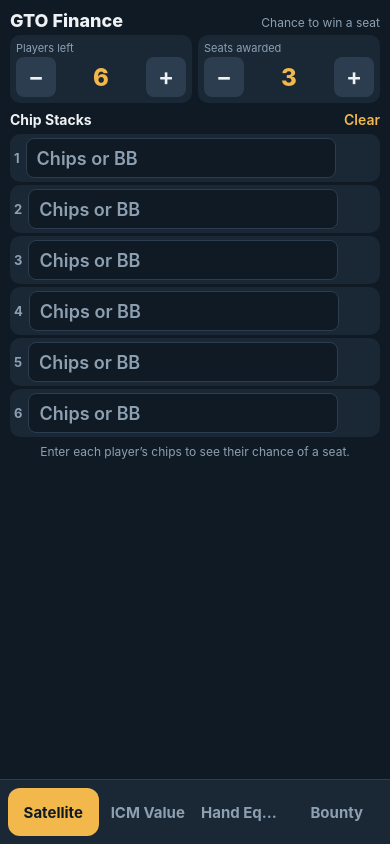
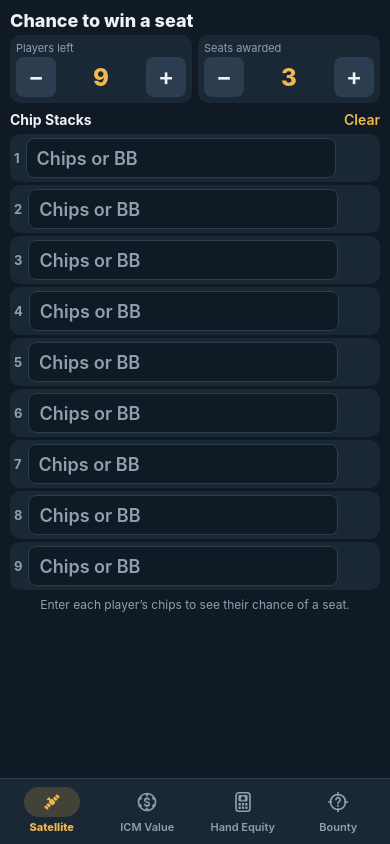
Before and after one commit to kkhuong/icm-calculator, a React Native app: screen / in a window 390 px wide. Built offline with nearby package versions, Linux system fonts and the light colour scheme.

Commit message:
custom icons

```diff
--- a/package.json
+++ b/package.json
@@ -8,7 +8,8 @@
     "expo-status-bar": "~57.0.1",
     "react": "19.2.3",
     "react-native": "0.86.3",
-    "react-native-safe-area-context": "~5.7.0"
+    "react-native-safe-area-context": "~5.7.0",
+    "react-native-svg": "15.15.4"
   },
   "scripts": {
     "start": "expo start",
--- a/src/App.js
+++ b/src/App.js
@@ -1,17 +1,23 @@
 import React, { useEffect, useState } from 'react';
 import { View, Text, Pressable, Keyboard, StatusBar, StyleSheet } from 'react-native';
 import { SafeAreaProvider, useSafeAreaInsets } from 'react-native-safe-area-context';
+import CalculatorSpadeIcon from './components/icons/CalculatorSpadeIcon';
+import SatelliteIcon from './components/icons/SatelliteIcon';
+import MysteryBountyIcon from './components/icons/MysteryBountyIcon';
+import ChipDollarIcon from './components/icons/ChipDollarIcon';
 import SatelliteScreen from './screens/SatelliteScreen';
 import IcmScreen from './screens/IcmScreen';
 import EquityScreen from './screens/EquityScreen';
 import BountyScreen from './screens/BountyScreen';
 import { C } from './theme';
 
+// Tab icons are custom SVGs in components/icons (taking size and color), so they look the same
+// on iOS and Android.
 const TABS = [
-  { id: 'sat', label: 'Satellite', Screen: SatelliteScreen },
-  { id: 'icm', label: 'ICM Value', Screen: IcmScreen },
-  { id: 'eq', label: 'Hand Equity', Screen: EquityScreen },
-  { id: 'mb', label: 'Bounty', Screen: BountyScreen },
+  { id: 'sat', label: 'Satellite', Screen: SatelliteScreen, Icon: SatelliteIcon },
+  { id: 'icm', label: 'ICM Value', Screen: IcmScreen, Icon: ChipDollarIcon },
+  { id: 'eq', label: 'Hand Equity', Screen: EquityScreen, Icon: CalculatorSpadeIcon },
+  { id: 'mb', label: 'Bounty', Screen: BountyScreen, Icon: MysteryBountyIcon },
 ];
 
 function Main() {
@@ -37,13 +43,18 @@
       ))}
       {!kb && (
         <View style={[st.bar, { paddingBottom: Math.max(insets.bottom, 8) }]}>
-          {TABS.map((t) => (
-            <Pressable key={t.id} style={st.tab} onPress={() => setTab(t.id)}>
-              <View style={[st.pill, tab === t.id && st.pillOn]}>
-                <Text style={[st.label, tab === t.id && st.labelOn]} numberOfLines={1} adjustsFontSizeToFit>{t.label}</Text>
-              </View>
-            </Pressable>
-          ))}
+          {TABS.map((t) => {
+            const on = tab === t.id;
+            return (
+              <Pressable key={t.id} style={st.tab} onPress={() => setTab(t.id)}
+                accessibilityRole="tab" accessibilityState={{ selected: on }} accessibilityLabel={t.label}>
+                <View style={[st.iconPill, on && st.iconPillOn]}>
+                  <t.Icon size={22} color={on ? C.amber : C.dim} />
+                </View>
+                <Text style={[st.label, on && st.labelOn]} numberOfLines={1} adjustsFontSizeToFit>{t.label}</Text>
+              </Pressable>
+            );
+          })}
         </View>
       )}
     </View>
@@ -62,10 +73,11 @@
   root: { flex: 1, backgroundColor: C.bg },
   screen: { flex: 1 },
   hidden: { display: 'none' },
-  bar: { flexDirection: 'row', backgroundColor: C.card, borderTopWidth: 1, borderTopColor: C.line, paddingTop: 8, paddingHorizontal: 8, gap: 4 },
-  tab: { flex: 1 },
-  pill: { height: 48, borderRadius: 12, alignItems: 'center', justifyContent: 'center' },
-  pillOn: { backgroundColor: C.amber },
-  label: { color: C.dim, fontSize: 15, fontWeight: '700', paddingHorizontal: 4 },
-  labelOn: { color: C.ink },
+  bar: { flexDirection: 'row', backgroundColor: C.card, borderTopWidth: 1, borderTopColor: C.line, paddingTop: 6, paddingHorizontal: 4 },
+  tab: { flex: 1, alignItems: 'center', paddingVertical: 2 },
+  // Soft amber pill behind the active tab's icon.
+  iconPill: { width: 56, height: 30, borderRadius: 15, alignItems: 'center', justifyContent: 'center' },
+  iconPillOn: { backgroundColor: 'rgba(242, 184, 75, 0.18)' },
+  label: { color: C.dim, fontSize: 11, fontWeight: '600', marginTop: 3, paddingHorizontal: 2 },
+  labelOn: { color: C.amber, fontWeight: '800' },
 });
--- a/src/components/RowButtons.js
+++ b/src/components/RowButtons.js
@@ -11,11 +11,13 @@
   );
 }
 
-// Small "✕" at the start of a list row.
+// "✕" button at the start of a list row that removes the row. Filled like the −/+ buttons so it
+// reads as tappable, and dims while pressed.
 export function RemoveButton({ onPress }) {
   return (
-    <Pressable onPress={onPress} hitSlop={8}>
-      <Text style={st.del}>✕</Text>
+    <Pressable onPress={onPress} hitSlop={6} accessibilityRole="button" accessibilityLabel="Remove row"
+      style={({ pressed }) => [st.del, pressed && st.pressed]}>
+      <Text style={st.delText}>✕</Text>
     </Pressable>
   );
 }
@@ -23,5 +25,7 @@
 const st = StyleSheet.create({
   add: { height: 40, borderRadius: 10, borderWidth: 1, borderColor: C.line, alignItems: 'center', justifyContent: 'center', marginTop: 2 },
   addText: { color: C.amber, fontSize: 15, fontWeight: '700' },
-  del: { color: C.dim, fontSize: 16, width: 22, textAlign: 'center' },
+  del: { width: 30, height: 30, borderRadius: 8, backgroundColor: C.line, alignItems: 'center', justifyContent: 'center' },
+  delText: { color: C.text, fontSize: 14, fontWeight: '700' },
+  pressed: { opacity: 0.5 },
 });
--- a/src/components/Screen.js
+++ b/src/components/Screen.js
@@ -3,23 +3,23 @@
 import { C } from '../theme';
 import { s } from '../styles';
 
-// "GTO Finance" heading with a subtitle on the right, or any element passed as `right`.
-export function ScreenTitle({ subtitle, right }) {
+// Screen heading on the left (optional) and an optional element, like a Clear action, on the right.
+export function ScreenTitle({ title, right }) {
   return (
     <View style={st.titleRow}>
-      <Text style={st.title}>GTO Finance</Text>
-      {right ?? <Text style={s.sub}>{subtitle}</Text>}
+      {title ? <Text style={st.title}>{title}</Text> : <View />}
+      {right}
     </View>
   );
 }
 
 // Scrolling form screen that stays clear of the keyboard, with the title row on top.
-export default function FormScreen({ subtitle, children }) {
+export default function FormScreen({ title, children }) {
   return (
     <View style={s.safe}>
       <KeyboardAvoidingView style={st.fill} behavior={Platform.OS === 'ios' ? 'padding' : undefined}>
         <ScrollView contentContainerStyle={s.scroll} keyboardShouldPersistTaps="handled" keyboardDismissMode="interactive">
-          <ScreenTitle subtitle={subtitle} />
+          <ScreenTitle title={title} />
           {children}
         </ScrollView>
       </KeyboardAvoidingView>
--- /dev/null
+++ b/src/components/icons/CalculatorSpadeIcon.js
@@ -0,0 +1,22 @@
+import React from 'react';
+import Svg, { Path, Rect } from 'react-native-svg';
+
+// Calculator with a spade cut out of its display (Hand Equity tab). Drawn on a 24×24 grid in a
+// single colour so it can be tinted like the SF/Material tab symbols.
+export default function CalculatorSpadeIcon({ size = 24, color = '#000' }) {
+  return (
+    <Svg width={size} height={size} viewBox="0 0 24 24">
+      <Rect x={4.4} y={1.9} width={15.2} height={20.2} rx={3} fill="none" stroke={color} strokeWidth={1.8} />
+      {/* display, with the spade as a hole (evenodd) so the background shows through */}
+      <Path
+        fill={color}
+        fillRule="evenodd"
+        d="M8.2 4.4h7.6a1.2 1.2 0 0 1 1.2 1.2v4.6a1.2 1.2 0 0 1-1.2 1.2H8.2A1.2 1.2 0 0 1 7 10.2V5.6a1.2 1.2 0 0 1 1.2-1.2z M12 5.1c-1.2 1.2-2.4 2-2.4 3.2 0 .8.6 1.4 1.4 1.4.4 0 .7-.2.9-.5l-.4 1.3h1l-.4-1.3c.2.3.5.5.9.5.8 0 1.4-.6 1.4-1.4 0-1.2-1.2-2-2.4-3.2z"
+      />
+      {/* 3×2 keypad */}
+      {[13.2, 16.9].map((y) => [7, 10.7, 14.4].map((x) => (
+        <Rect key={`${x}-${y}`} x={x} y={y} width={2.6} height={2.6} rx={0.6} fill={color} />
+      )))}
+    </Svg>
+  );
+}
--- /dev/null
+++ b/src/components/icons/ChipDollarIcon.js
@@ -0,0 +1,26 @@
+import React from 'react';
+import Svg, { Circle, Path } from 'react-native-svg';
+
+// Poker chip with a dollar sign in the middle (ICM Value tab): chips turned into money. Drawn on a
+// 24×24 grid in a single colour so it can be tinted like the other tab icons.
+export default function ChipDollarIcon({ size = 24, color = '#000' }) {
+  return (
+    <Svg width={size} height={size} viewBox="0 0 24 24">
+      <Circle cx={12} cy={12} r={9.3} fill="none" stroke={color} strokeWidth={1.8} />
+      {/* six edge spots, every 60° */}
+      <Path
+        d="M12 2.7v2.4M12 18.9v2.4M3.95 7.35l2.08 1.2M17.97 15.45l2.08 1.2M3.95 16.65l2.08-1.2M17.97 8.55l2.08-1.2"
+        stroke={color}
+        strokeWidth={3}
+      />
+      {/* dollar sign */}
+      <Path
+        d="M14.5 9.7c-.4-.9-1.3-1.45-2.5-1.45-1.45 0-2.5.8-2.5 1.85 0 2.6 5.05 1.3 5.05 4 0 1.15-1.1 2-2.6 2-1.25 0-2.2-.55-2.6-1.55M12 6.8v1.5M12 15.7v1.5"
+        fill="none"
+        stroke={color}
+        strokeWidth={1.7}
+        strokeLinecap="round"
+      />
+    </Svg>
+  );
+}
--- /dev/null
+++ b/src/components/icons/MysteryBountyIcon.js
@@ -0,0 +1,17 @@
+import React from 'react';
+import Svg, { Circle, Path } from 'react-native-svg';
+
+// Crosshair scope with a question mark in the sight (Bounty tab): a bounty whose prize is a
+// mystery. Drawn on a 24×24 grid in a single colour so it can be tinted like the other tab icons.
+export default function MysteryBountyIcon({ size = 24, color = '#000' }) {
+  return (
+    <Svg width={size} height={size} viewBox="0 0 24 24">
+      <Circle cx={12} cy={12} r={8.2} fill="none" stroke={color} strokeWidth={1.8} />
+      {/* crosshair ticks */}
+      <Path d="M12 1.6v3M12 19.4v3M1.6 12h3M19.4 12h3" fill="none" stroke={color} strokeWidth={1.8} strokeLinecap="round" />
+      {/* question mark */}
+      <Path d="M9.8 9.5a2.3 2.3 0 1 1 3.3 2.1c-.7.3-1.1.8-1.1 1.6v.3" fill="none" stroke={color} strokeWidth={1.8} strokeLinecap="round" />
+      <Circle cx={12} cy={16.2} r={1.1} fill={color} />
+    </Svg>
+  );
+}
--- /dev/null
+++ b/src/components/icons/SatelliteIcon.js
@@ -0,0 +1,26 @@
+import React from 'react';
+import Svg, { G, Path, Rect } from 'react-native-svg';
+
+// Satellite (Satellite tab): body with a dish on top and two-cell solar panels either side, tilted
+// 45°. Drawn on a 24×24 grid in a single colour so it can be tinted like the other tab icons.
+export default function SatelliteIcon({ size = 24, color = '#000' }) {
+  return (
+    <Svg width={size} height={size} viewBox="0 0 24 24">
+      <G fill={color} transform="translate(12 12) scale(0.92) rotate(-45) translate(-12 -12)">
+        {/* solar panels */}
+        <Rect x={1.2} y={9.6} width={3.1} height={4.8} rx={0.5} />
+        <Rect x={4.9} y={9.6} width={3.1} height={4.8} rx={0.5} />
+        <Rect x={16} y={9.6} width={3.1} height={4.8} rx={0.5} />
+        <Rect x={19.7} y={9.6} width={3.1} height={4.8} rx={0.5} />
+        {/* struts */}
+        <Rect x={7.6} y={11.35} width={2.2} height={1.3} />
+        <Rect x={14.2} y={11.35} width={2.2} height={1.3} />
+        {/* body */}
+        <Rect x={9.4} y={8.6} width={5.2} height={6.8} rx={1.1} />
+        {/* dish on a short mast */}
+        <Rect x={11.35} y={5.6} width={1.3} height={3.2} />
+        <Path d="M9.6 5.4a2.4 2.4 0 0 0 4.8 0z" />
+      </G>
+    </Svg>
+  );
+}
--- a/src/screens/BountyScreen.js
+++ b/src/screens/BountyScreen.js
@@ -59,7 +59,7 @@
   if (!loaded) return <View style={s.safe} />;
 
   return (
-    <FormScreen subtitle="Mystery bounty value">
+    <FormScreen title="Mystery bounty value">
       <View style={st.card}>
         <Text style={st.cardLabel}>Each knockout's expected worth</Text>
         <Text style={st.ev}>{stats.count ? money(stats.ev) : '–'}</Text>
--- a/src/screens/EquityScreen.js
+++ b/src/screens/EquityScreen.js
@@ -124,7 +124,7 @@
   return (
     <View style={s.safe}>
       <ScrollView contentContainerStyle={s.scroll} keyboardShouldPersistTaps="handled">
-        <ScreenTitle right={<TextAction label="Clear" onPress={reset} />} />
+        <ScreenTitle title="Calculate hand equity" right={<TextAction label="Clear" onPress={reset} />} />
 
         <View style={st.seg}>
           {GAMES.map(([g, label]) => (
--- a/src/screens/IcmScreen.js
+++ b/src/screens/IcmScreen.js
@@ -18,7 +18,7 @@
 // Fair (ICM) dollar value of each stack given the payout structure.
 export default function IcmScreen() {
   const [{ players, places, stacks, prizes }, update, loaded] = usePersistentState(STORAGE_KEY, {
-    players: 6, places: 3, stacks: Array(6).fill(''), prizes: Array(MAX_PLAYERS).fill(''),
+    players: 9, places: 3, stacks: Array(9).fill(''), prizes: Array(MAX_PLAYERS).fill(''),
   });
 
   const setPlayers = (n) => update((cur) => ({
@@ -49,7 +49,7 @@
   if (!loaded) return <View style={s.safe} />;
 
   return (
-    <FormScreen subtitle="Fair value of each stack">
+    <FormScreen title="Fair value of each stack">
       <StepperRow>
         <Stepper label="Players left" value={players} min={2} max={MAX_PLAYERS} onChange={setPlayers} />
         <Stepper label="Paid places" value={places} min={1} max={players} onChange={(n) => update({ places: n })} />
--- a/src/screens/SatelliteScreen.js
+++ b/src/screens/SatelliteScreen.js
@@ -17,7 +17,7 @@
 // Chance each player finishes in the top `paid` places, i.e. wins a seat.
 export default function SatelliteScreen() {
   const [{ players, paid, stacks }, update, loaded] = usePersistentState(STORAGE_KEY, {
-    players: 6, paid: 3, stacks: Array(6).fill(''),
+    players: 9, paid: 3, stacks: Array(9).fill(''),
   });
 
   const setPlayers = (n) => update((cur) => ({
@@ -35,7 +35,7 @@
   if (!loaded) return <View style={s.safe} />;
 
   return (
-    <FormScreen subtitle="Chance to win a seat">
+    <FormScreen title="Chance to win a seat">
       <StepperRow>
         <Stepper label="Players left" value={players} min={2} max={MAX_PLAYERS} onChange={setPlayers} />
         <Stepper label="Seats awarded" value={paid} min={1} max={players - 1} onChange={(n) => update({ paid: n })} />
```
Also changed, not shown: 1 other file (tests, documents, lock files or other folders).
